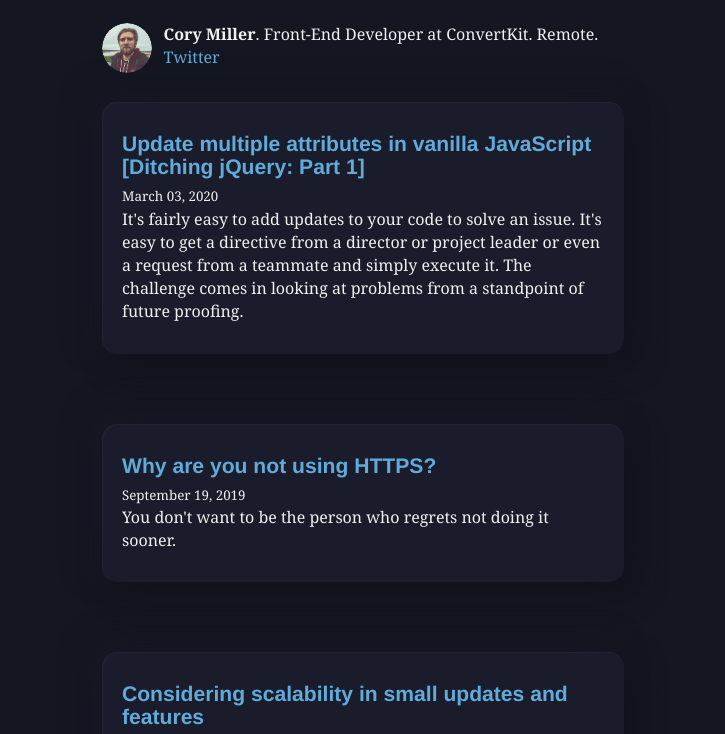
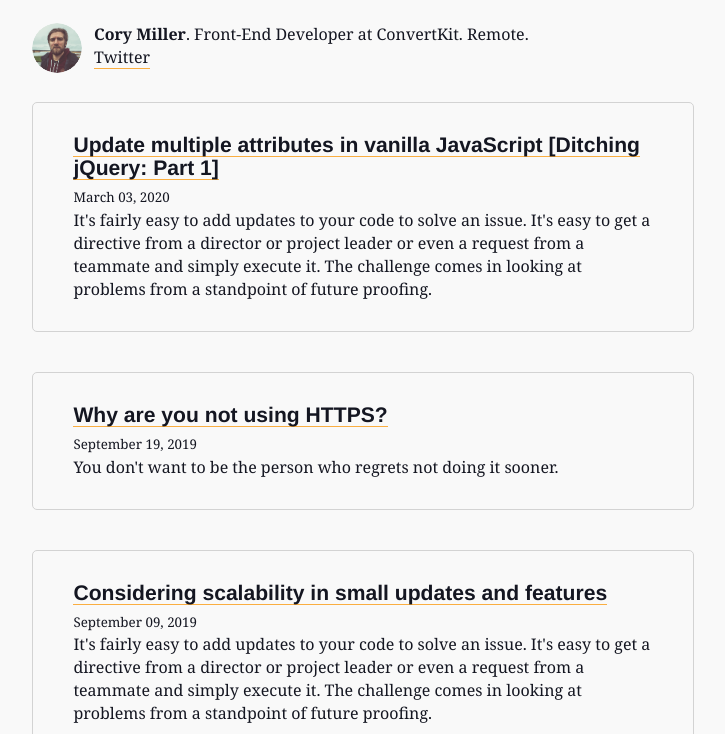
Before and after one commit to corydhmiller/corydhmiller.com, a Gatsby site: page / in a window 1280 px wide. Shown: the part 105-839 px from the top of the page, without its empty margins (277-1002 px from the left). Built offline with nearby package versions, Linux system fonts and the light colour scheme; Gatsby itself is replaced by a stand-in of ours; some packages are replaced by stand-ins of ours; what typography-theme-noriega would draw is missing.

Commit message:
More color and layout updates

```diff
--- a/src/components/layout.js
+++ b/src/components/layout.js
@@ -53,7 +53,7 @@ const Layout = ({ location, title, children }) => {
       style={{
         marginLeft: `auto`,
         marginRight: `auto`,
-        maxWidth: rhythm(24),
+        maxWidth: rhythm(30),
         padding: `${rhythm(1.5)} ${rhythm(3 / 4)}`,
       }}
     >
--- a/src/styles/colors.scss
+++ b/src/styles/colors.scss
@@ -1,4 +1,4 @@
-$color-primary: #141621;
-$color-secondary: #f0f0f0;
-$color-accent: #60abda;
-$link-color: $color-accent;
+$color-secondary: #141621;
+$color-primary: #f9f9f9;
+$color-accent: #faae41;
+$link-color: $color-secondary;
--- a/src/styles/index.scss
+++ b/src/styles/index.scss
@@ -1,10 +1,7 @@
 @import "colors";
 article {
-  border-radius: 15px;
-  padding: 30px 20px;
-  margin: 10px 0 70px;
-  background: lighten($color-primary, 3%);
-  box-shadow: 10px 10px 30px darken($color-primary, 2%),
-    -10px -10px 30px lighten($color-primary, 2%),
-    1px 1px 2px lighten($color-primary, 7%) inset;
+  border-radius: 5px;
+  padding: 30px 40px;
+  margin: 10px 0 40px;
+  border: 1px solid darken($color-primary, 15%);
 }
--- a/src/styles/main.scss
+++ b/src/styles/main.scss
@@ -1,4 +1,4 @@
-@import 'colors';
+@import "colors";
 
 body {
   background-color: $color-primary;
@@ -8,12 +8,25 @@ body {
 a {
   color: $link-color;
   text-decoration: none;
-  transition: all ease .15s;
-
-  &:hover {
-    border-radius: 3px;
-    border-radius: 50px;
-    color: lighten($link-color, 10%);
-
+  transition: all ease 0.15s;
+  border-bottom: 1px solid $color-accent;
+  position: relative;
+  z-index: 99;
+  &:after {
+    content: "";
+    position: absolute;
+    width: 0%;
+    height: 100%;
+    background-color: $color-accent;
+    left: 0;
+    bottom: 0;
+    transition: all ease 0.15s;
+    z-index: -1;
+  }
+  &:hover,
+  &:focus {
+    &:after {
+      width: 100%;
+    }
   }
 }
```
